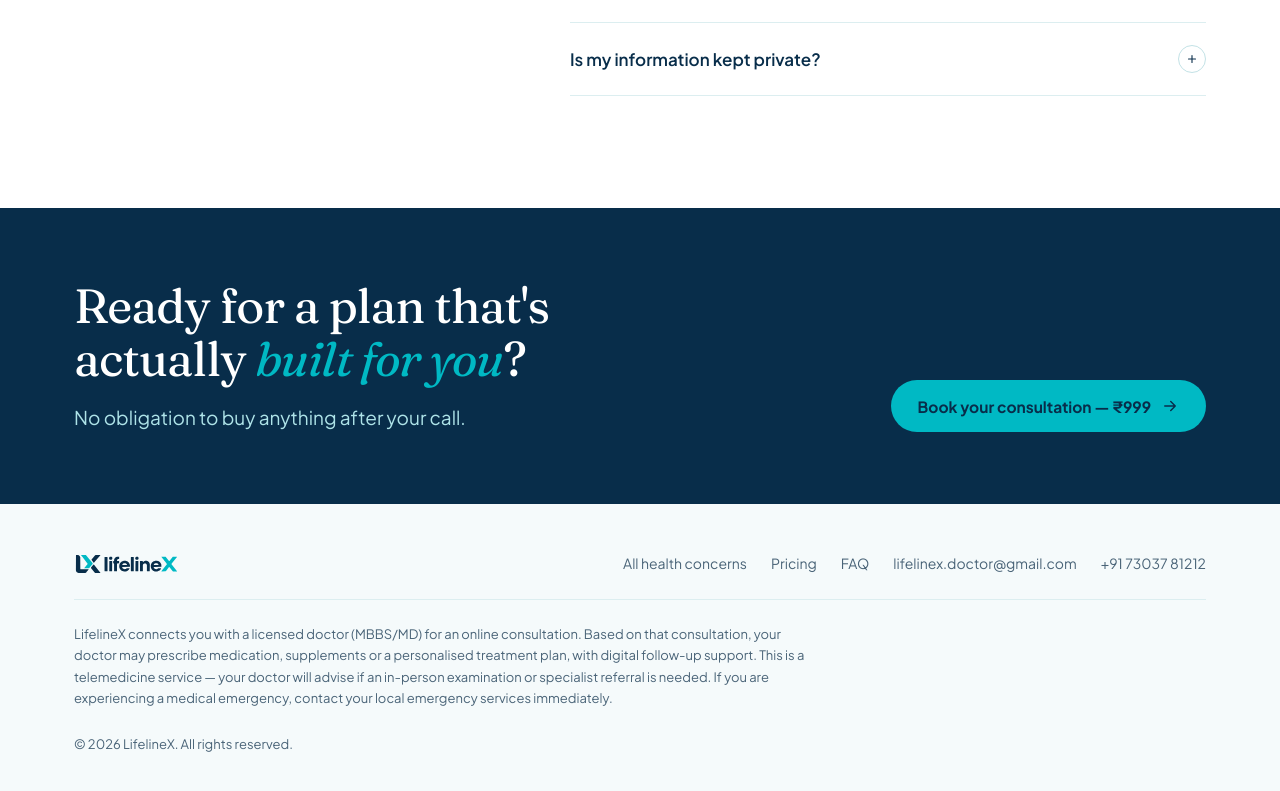
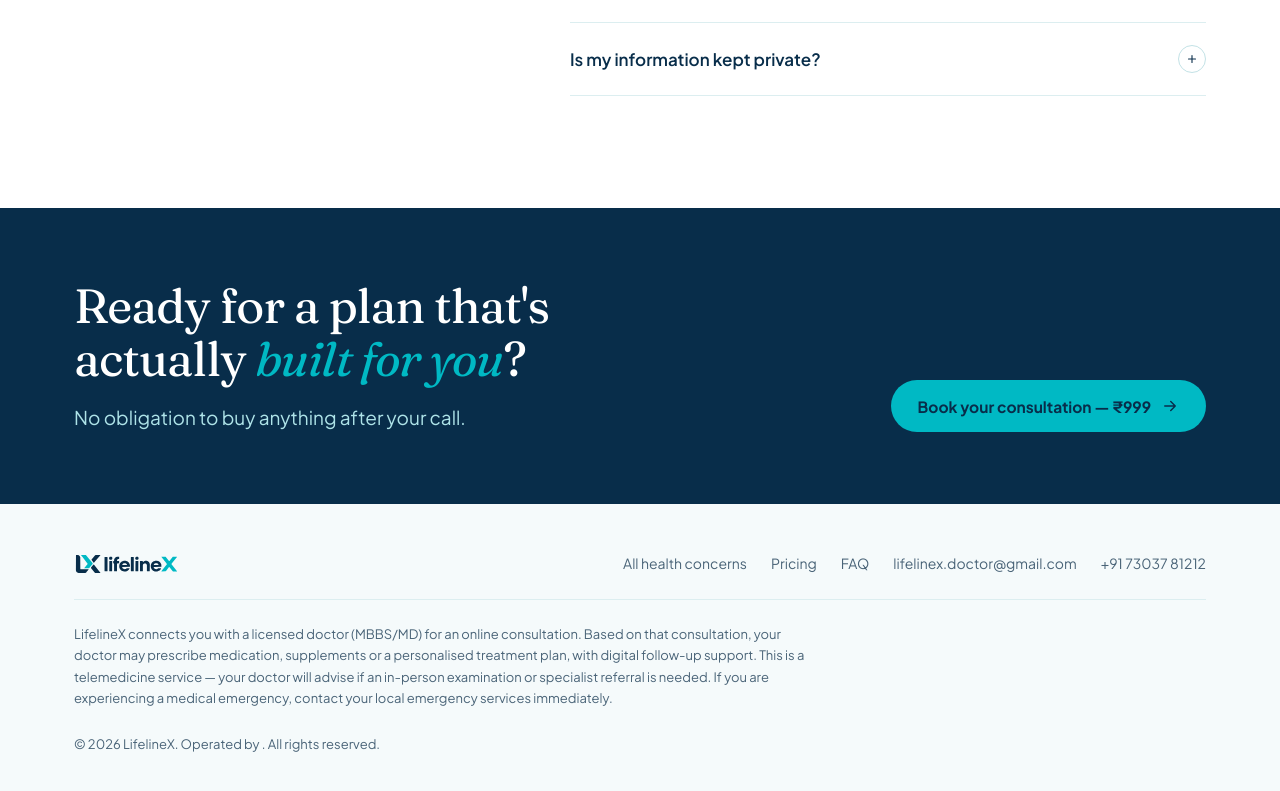
Before and after one commit to Rishu-tripzygo/lifelinex, a Next.js app: page /pcos in a window 1280 px wide. Shown: the part 6844-7635 px from the top of the page. Built offline with nearby package versions, Linux system fonts and the light colour scheme; no server answers.

Commit message:
Show the operator's legal name in the PCOS page footer

```diff
--- a/app/pcos/page.tsx
+++ b/app/pcos/page.tsx
@@ -6,7 +6,7 @@ import { consultationFeeInr } from "@/lib/config";
 import { formatInr } from "@/lib/lead";
 import { Icon } from "@/components/icons";
 import { PageEffects } from "@/components/page-effects";
-import { Dock, Faq, SiteNav, SUPPORT_EMAIL, SUPPORT_PHONE_DISPLAY, SUPPORT_PHONE_HREF } from "@/components/site-chrome";
+import { Dock, Faq, LEGAL_NAME, SiteNav, SUPPORT_EMAIL, SUPPORT_PHONE_DISPLAY, SUPPORT_PHONE_HREF } from "@/components/site-chrome";
 import { faqJsonLd, JsonLd } from "@/components/json-ld";
 
 // Rendered at build time from CONSULTATION_FEE_INR; rebuild after changing it.
@@ -305,7 +305,7 @@ export default function PcosPage() {
           <p>
             LifelineX connects you with a licensed doctor (MBBS/MD) for an online consultation. Based on that consultation, your doctor may prescribe medication, supplements or a personalised treatment plan, with digital follow-up support. This is a telemedicine service — your doctor will advise if an in-person examination or specialist referral is needed. If you are experiencing a medical emergency, contact your local emergency services immediately.
           </p>
-          <p>© 2026 LifelineX. All rights reserved.</p>
+          <p>© 2026 LifelineX. Operated by {LEGAL_NAME}. All rights reserved.</p>
         </div>
       </footer>
 
```
